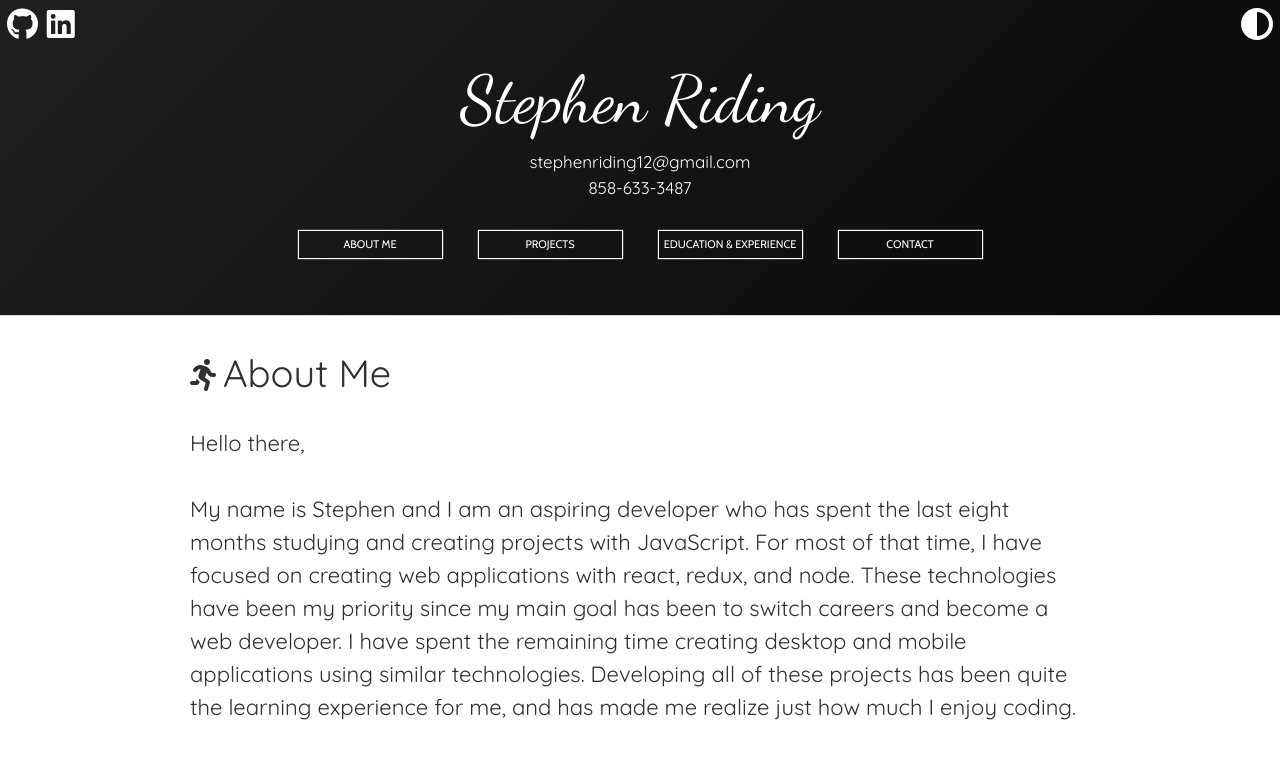
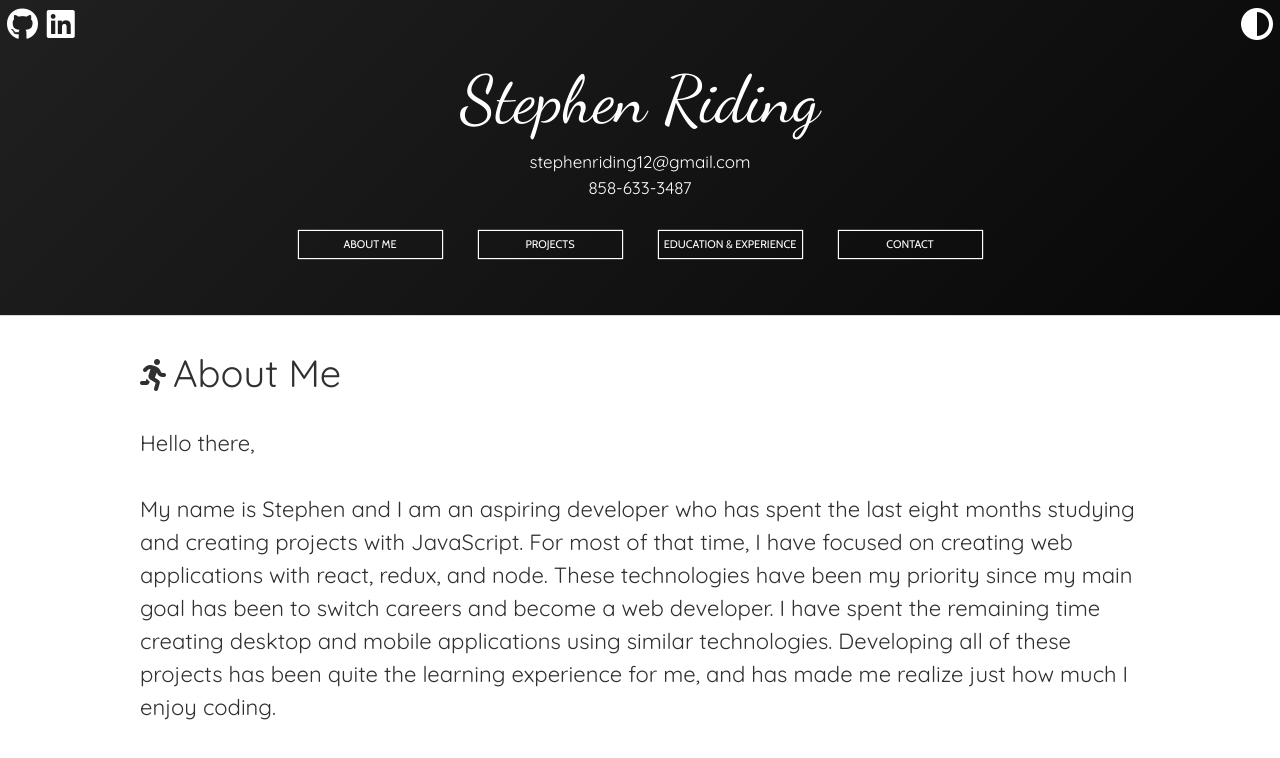
Before and after one commit to Aortix/portfolio-site-v2, a React (Create React App) app: page / in a window 1280 px wide. Shown: the top 758 px of the page. Built offline with nearby package versions, Linux system fonts and the light colour scheme; a web font is replaced by a local one.

Commit message:
added g-analytics and changed some css

```diff
--- a/package.json
+++ b/package.json
@@ -11,6 +11,7 @@
     "bootstrap": "^4.3.1",
     "react": "^16.10.2",
     "react-dom": "^16.10.2",
+    "react-ga": "^2.7.0",
     "react-scripts": "3.2.0",
     "react-transition-group": "^4.3.0",
     "typescript": "3.6.4"
--- a/src/App.tsx
+++ b/src/App.tsx
@@ -1,5 +1,6 @@
 import React, { useState, useEffect, Suspense, Fragment } from "react";
 import "./App.css";
+import ReactGA from "react-ga";
 
 //React components
 import LandingPage from "./containers/LandingPage/LandingPage";
@@ -14,11 +15,11 @@ const ContactForm = React.lazy(() =>
 );
 
 const cssStyleSheet = {
-  "background-color": "white",
+  backgroundColor: "white",
   color: "#303030",
-  "font-family": "Sukhumvit Set, Quicksand, Times, serif",
-  "font-weight": 300,
-  "min-height": "100%"
+  fontFamily: "Sukhumvit Set, Quicksand, Times, serif",
+  fontWeight: 300,
+  minHeight: "100%"
 };
 
 const App: React.FC = () => {
@@ -36,6 +37,10 @@ const App: React.FC = () => {
   );
 
   useEffect(() => {
+    //Setting up google analytics
+    ReactGA.initialize("UA-147236324-3");
+    ReactGA.pageview(window.location.pathname + window.location.search);
+
     setInProp(true);
   }, []);
 
--- a/src/components/Project/Project.module.css
+++ b/src/components/Project/Project.module.css
@@ -78,7 +78,7 @@
 }
 
 .techListContainer {
-  max-width: 600px;
+  max-width: 570px;
   display: grid;
   grid-template-columns: 1fr 1fr;
   grid-column-gap: 8px;
@@ -91,23 +91,23 @@
 }
 
 .techListText {
-  max-width: 130px;
+  max-width: 135px;
   display: inline-block;
-  color: #606060;
-  background-color: #f8f8f8;
-  font-size: 13px;
-  font-weight: 200;
+  color: #101010;
+  background-color: #f5f5f5;
+  font-size: 13.5px;
+  font-weight: 500;
   border-left: 1px solid #606060;
   padding: 5px;
 }
 
 .techListTextDark {
-  max-width: 130px;
+  max-width: 135px;
   display: inline-block;
   color: #f8f8f8;
   background-color: #303030;
-  font-size: 13px;
-  font-weight: 200;
+  font-size: 13.5px;
+  font-weight: 500;
   border-left: 1px solid #f8f8f8;
   padding: 5px;
 }
@@ -117,7 +117,7 @@
 }
 
 .projectDescription {
-  font-size: 15px;
+  font-size: 16.5px;
 }
 
 @media only screen and (min-width: 350px) {
--- a/src/components/Project/Project.tsx
+++ b/src/components/Project/Project.tsx
@@ -1,4 +1,4 @@
-import React, { useState, Fragment } from "react";
+import React from "react";
 import styles from "./Project.module.css";
 
 interface AppProps {
@@ -23,8 +23,6 @@ interface AppProps {
 }
 
 function Project(props: AppProps) {
-  const [technology, showTechnology] = useState(false);
-
   return (
     <div className={styles.mainContainer}>
       <h4 className={styles.projectNameText}>{props.projectName}</h4>
--- a/src/containers/AboutMe/AboutMe.module.css
+++ b/src/containers/AboutMe/AboutMe.module.css
@@ -1,7 +1,7 @@
 .mainContainer {
   min-height: 70vh;
   width: 80%;
-  max-width: 900px;
+  max-width: 1000px;
   margin: 0 auto;
   line-height: 1.5;
   padding-bottom: 60px;
--- a/src/containers/ContactForm/ContactForm.module.css
+++ b/src/containers/ContactForm/ContactForm.module.css
@@ -1,7 +1,7 @@
 .mainContainer {
   min-height: 70vh;
   width: 80%;
-  max-width: 900px;
+  max-width: 1000px;
   margin: 0 auto;
   line-height: 1.5;
   padding-bottom: 60px;
--- a/src/containers/EducationAndExperience/EducationAndExperience.module.css
+++ b/src/containers/EducationAndExperience/EducationAndExperience.module.css
@@ -1,7 +1,7 @@
 .mainContainer {
   min-height: 70vh;
   width: 80%;
-  max-width: 900px;
+  max-width: 1000px;
   margin: 0 auto;
   line-height: 1.5;
   padding-bottom: 60px;
--- a/src/containers/Projects/Projects.module.css
+++ b/src/containers/Projects/Projects.module.css
@@ -1,7 +1,7 @@
 .mainContainer {
   min-height: 70vh;
   width: 80%;
-  max-width: 900px;
+  max-width: 1000px;
   margin: 0 auto;
   line-height: 1.5;
   padding-bottom: 60px;
```
Also changed, not shown: 1 other file (tests, documents, lock files or other folders).
